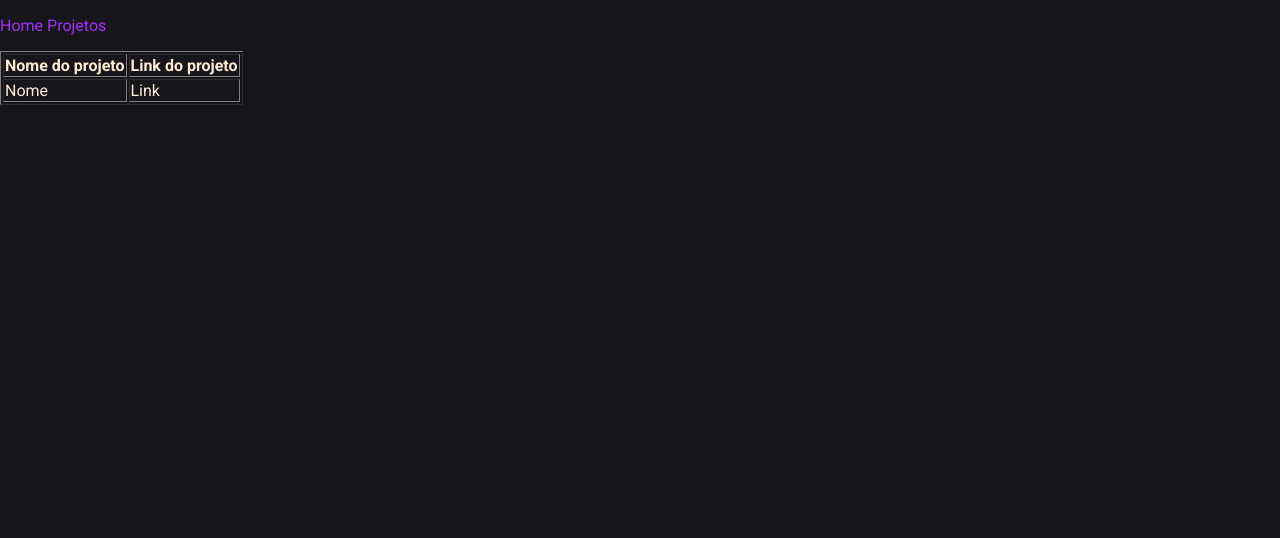
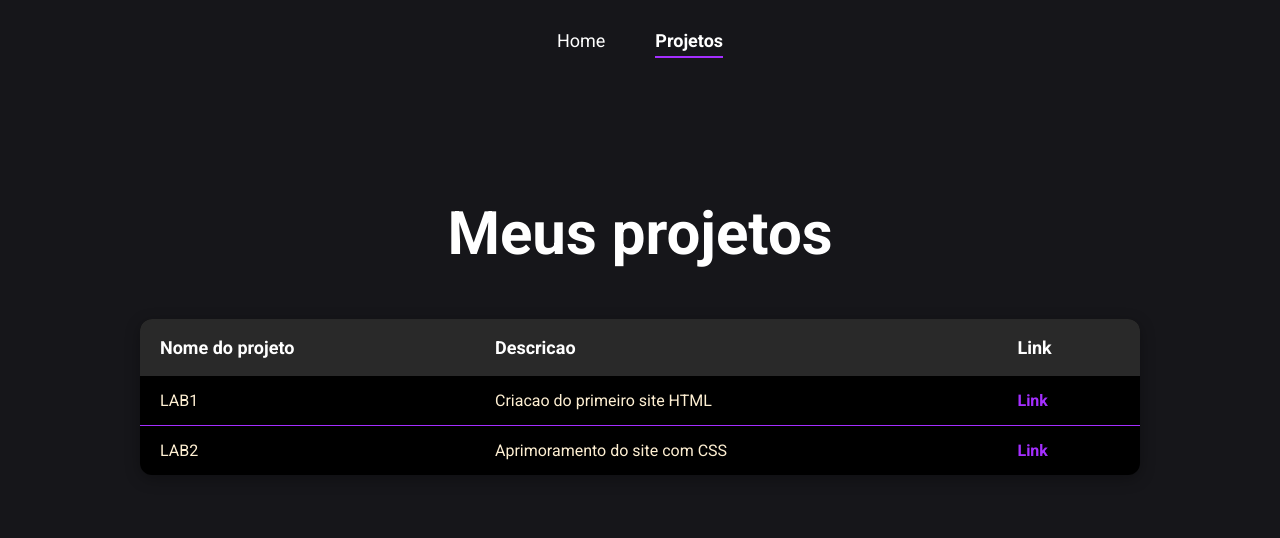
Before and after one commit to nesc44/CCP120-Fullstack, a plain HTML site: page Site_LAB2/project.html in a window 1280 px wide. Drawn offline with Linux system fonts and the light colour scheme; a web font is replaced by a local one.

Commit message:
formatacao aba projetos e finalizacao do lab2

```diff
--- a/Site_LAB2/CSS/estilo.css
+++ b/Site_LAB2/CSS/estilo.css
@@ -81,3 +81,31 @@ a:hover {
 .conteudo-hobbys p{
     color: white; font-size: 15px; line-height: 1.5; margin: 0;
 }
+/* Aba Projetos*/
+.sessao-projetos{
+    padding: 60px 10%; max-width: 1000px; margin: 0 auto;
+}
+.tabela-projetos{
+    width: 100%; border-collapse: collapse; background-color: black; border-radius: 12px; overflow: hidden; box-shadow: 0 4px 15px rgba(0, 0, 0, 0.3); margin-top: 30px;
+}
+.tabela-projetos th {
+    background-color: rgb(41, 41, 41); color: white; text-align: left; padding: 18px 20px; font-size: 18px;
+}
+.tabela-projetos td {
+    padding: 15px 20px; border-bottom: 1px solid #a42eff; color: rgb(255, 240, 211);
+}
+.tabela-projetos tbody tr:last-child td{
+    border-bottom: none;
+}
+.tabela-projetos tbody tr{
+    transition: background-color 0.3s ease;
+}
+.tabela-projetos tbody tr:hover{
+    background-color: #d194ff;
+}
+.tabela-projetos td a{
+    color: #a42eff; font-weight: bold;
+}
+.tabela-projetos td a:hover{
+    color: white;
+}
--- a/Site_LAB2/project.html
+++ b/Site_LAB2/project.html
@@ -7,17 +7,38 @@
 
     </head>
     <body>
+        <header>
+            <nav class="menu-navegacao">
+                <a href="index.html">Home</a>
+                <a href="project.html" class="ativo">Projetos</a>
+            </nav>
+        </header>
+        <main>
+            <section class="sessao-projetos">
+                <h1 class="estilo_titulos">Meus projetos</h1>
+                <table class="tabela-projetos">
+                    <thread>
+                        <tr>
+                            <th>Nome do projeto</th>
+                            <th>Descricao</th>
+                            <th>Link</th>
+                        </tr>
+                    </thread>
+                    <tbody>
+                        <tr>
+                            <td>LAB1</td>
+                            <td>Criacao do primeiro site HTML</td>
+                            <td><a href="../Site_LAB1/index.html">Link</a></td>
+                        </tr>
+                        <tr>
+                            <td>LAB2</td>
+                            <td>Aprimoramento do site com CSS</td>
+                            <td><a href="../Site_LAB2/index.html">Link</a></td>
+                        </tr>
+                    </tbody>
+                </table>
+            </section>
+        </main>
 
-        <p><a href=index.html>Home</a> <a href=project.html>Projetos</a></p>
-        <table border=1>
-            <tr>
-                <th>Nome do projeto</th>
-                <th>Link do projeto</th>
-            </tr>
-            <tr>
-                <td>Nome</td>
-                <td>Link</td>
-            </tr>
-        </table>
     </body>
 </html>
```
